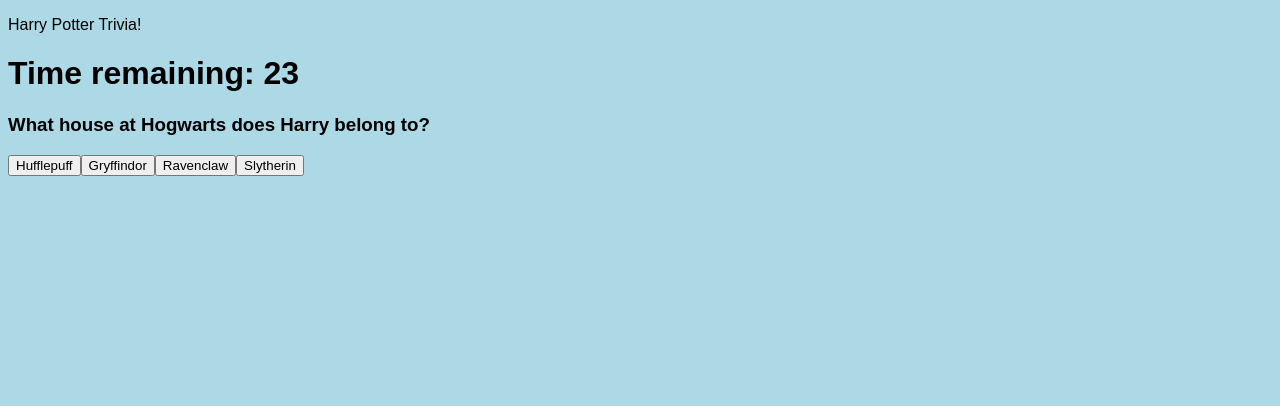
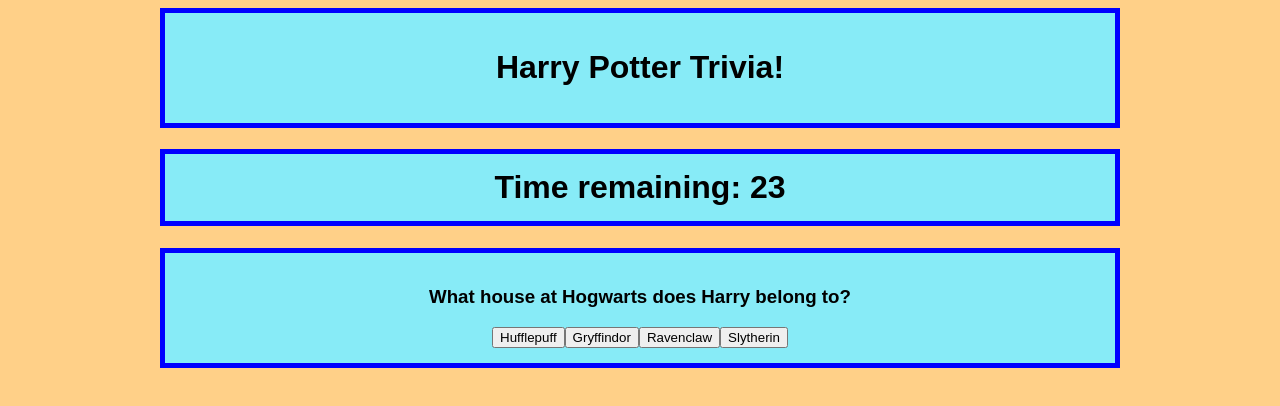
Before and after one commit to dkoons1/TriviaGame, a plain HTML site: page index.html in a window 1280 px wide. Both pictures are taken after a click on the element "Start Game". Drawn offline with nearby package versions, Linux system fonts and the light colour scheme.

Commit message:
Adding CSS

```diff
--- a/assets/css/style.css
+++ b/assets/css/style.css
@@ -3,11 +3,41 @@
 }
 
 body{
-	background: lightblue;
+	background: #FFD088;
 }
 
-gameArea{
-	width: 960px;
+#gameArea{
+    width: 960px;
+    text-align: center;
 	margin-left: auto;
 	margin-right: auto;
 }
+
+#TitleArea{
+    background: #87EBF7;
+    padding: 15px;
+    border: 5px solid blue;
+}
+
+#startButton{
+
+}
+
+#timeArea{
+    background: #87EBF7;
+    padding: 15px;
+    border: 5px solid blue;
+}
+
+#startButton{
+    margin-top: 25px;
+    background: #87EBF7;
+    padding: 15px;
+    border: 5px solid blue;
+}
+
+#questionHolder{
+    background: #87EBF7;
+    padding: 15px;
+    border: 5px solid blue;
+}
--- a/index.html
+++ b/index.html
@@ -11,20 +11,21 @@
 <body>
     <div id="gameArea">
         <div id="TitleArea">
-            <p>Harry Potter Trivia!</p>
+            <h1>Harry Potter Trivia!</h1>
         </div>
 
         <div id="startButton">
-            <p>Start Game</p>
+            <h1>Start Game</h1>
         </div>
 
         <div id="Questions">
             <h1 id="timeArea">Time remaining: <span id="Timer">25</span></h1>
-            <h3 id="prompt">Gees</h3>
-			<div id="buttons">
-			</div>
-            <p id="gratsPrompt"></p>
-        </div>
+
+            <div id="questionHolder">
+                <h3 id="prompt">Gees</h3>
+                <p id="gratsPrompt"></p>
+                <div id="buttons">
+            </div>
 
     </div>
     <script src="assets/javascript/app.js"></script>
```
